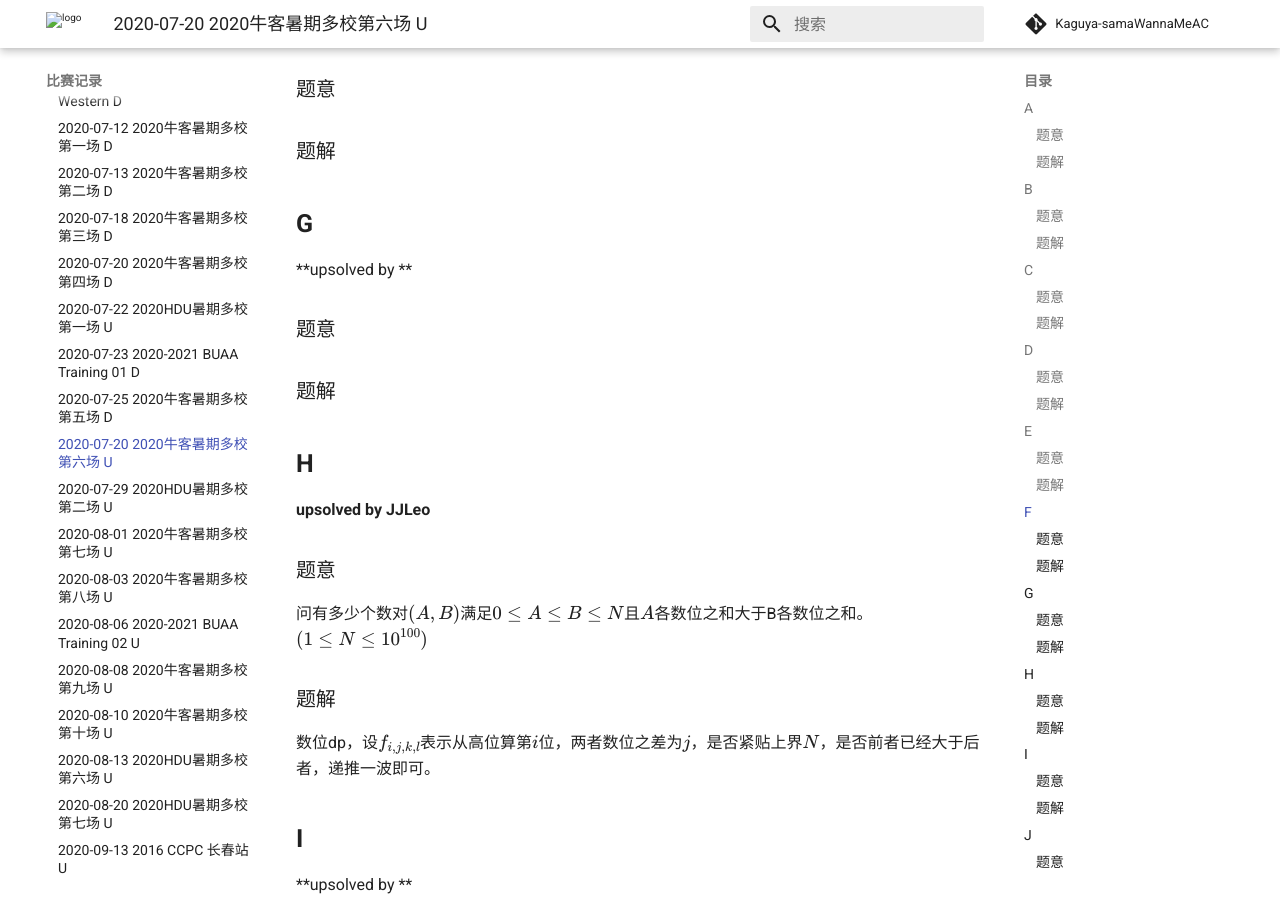
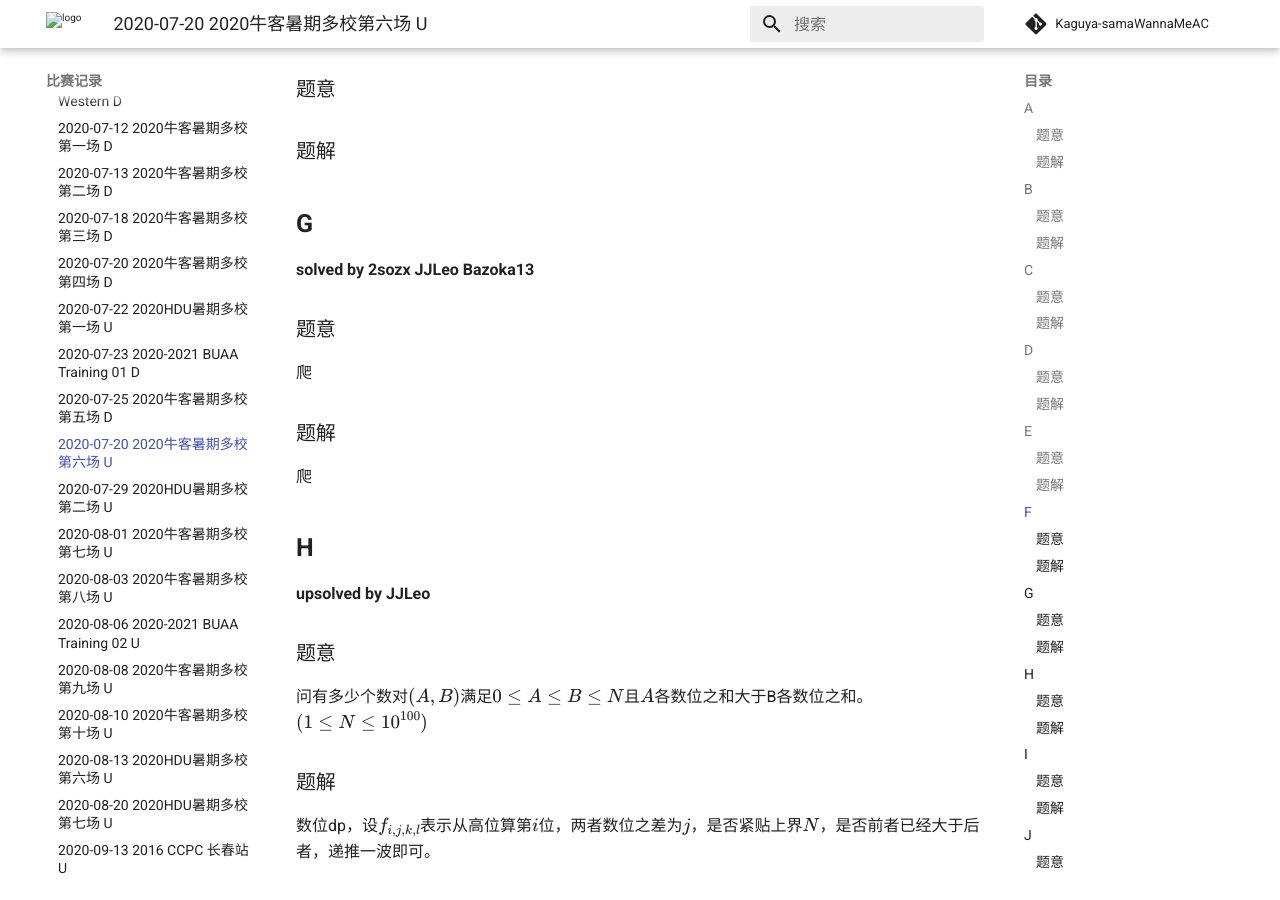
Before and after one commit to Kaguya-samaWannaMeAC/kaguya-samawannameac.github.io, an MkDocs documentation site: the page built from docs/contest/2020-07-27 2020牛客暑期多校第六场.md, in a window 1280 px wide and 900 px high, scrolled down 1976 px. Built offline with MkDocs 1.6.1 and Material for MkDocs 9.7.7, drawn with Linux system fonts in a browser that asks for light colours; formulas are drawn with MathJax 3; comment, search, counter and statistics services are not loaded.

Commit message:
Update 2020-07-27 2020牛客暑期多校第六场.md

```diff
--- a/docs/contest/2020-07-27 2020牛客暑期多校第六场.md
+++ b/docs/contest/2020-07-27 2020牛客暑期多校第六场.md
@@ -78,15 +78,15 @@
 
 ## **G**
 
-**upsolved by **
+**solved by 2sozx JJLeo Bazoka13**
 
 ### 题意
 
-
+爬
 
 ### 题解
 
-
+爬
 
 ## **H**
 
```
